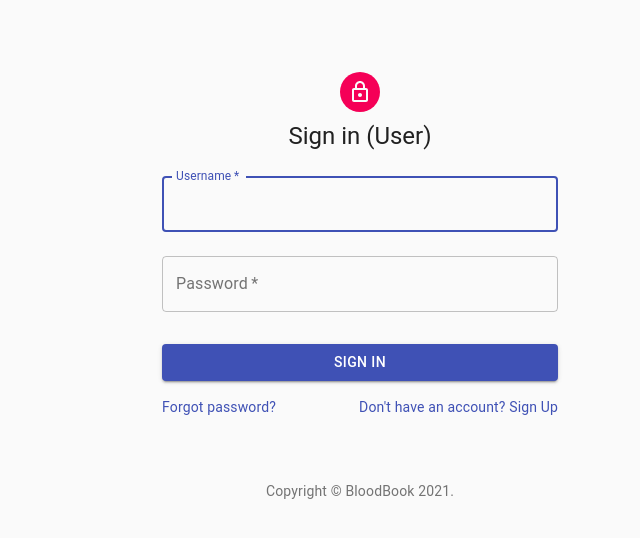
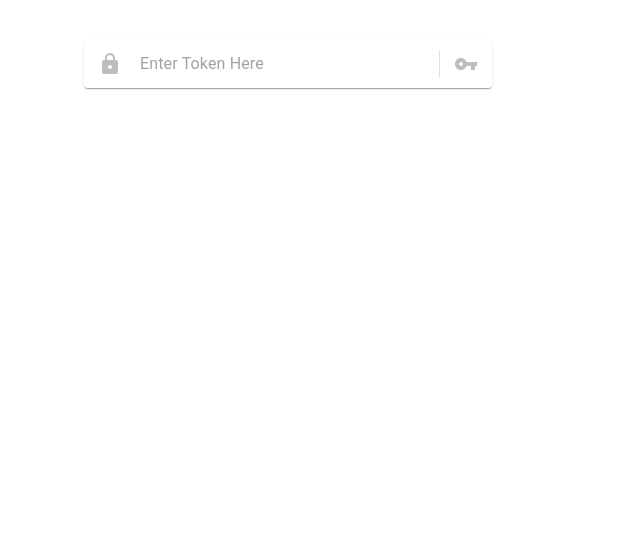
Before and after one commit to MJKSabit/BloodBook, a React (Create React App) app in the folder frontend/: page /activate in a window 1280 px wide. Before the commit this address led to /user/signin. Shown: the top 538 px of the page, without its empty margins (280-920 px from the left). Built offline with nearby package versions, Linux system fonts and the light colour scheme.

Commit message:
FrontEnd Bug Fix (Passive Activation)

```diff
--- a/frontend/src/App.js
+++ b/frontend/src/App.js
@@ -44,7 +44,13 @@ function App() {
           <Route path='/activate/:jwt'>
             <ActivateAccount />
           </Route>
+          <Route path='/activate'>
+            <ActivateAccount />
+          </Route>
           <Route path='/forgot/:jwt'>
+            <ResetPassword />
+          </Route>
+          <Route path='/forgot'>
             <ResetPassword />
           </Route>
           <Route>
--- a/frontend/src/bank/Events.js
+++ b/frontend/src/bank/Events.js
@@ -1,5 +1,5 @@
-import { Avatar, Box, Button, CircularProgress, IconButton, Link, Menu, MenuItem, Paper, Tooltip, Typography } from "@material-ui/core"
-import { FileCopyOutlined, Info, LocationOn, MoreVert, QueryBuilder, VisibilityOutlined } from "@material-ui/icons";
+import { Avatar, Box, Button, CircularProgress, Dialog, DialogActions, DialogContent, DialogTitle, IconButton, Link, Menu, MenuItem, Paper, Tooltip, Typography } from "@material-ui/core"
+import { DeleteOutlined, FileCopyOutlined, Info, LocationOn, MoreVert, QueryBuilder, VisibilityOutlined } from "@material-ui/icons";
 import { useEffect, useState } from "react"
 import { Link as RouterLink, useHistory } from "react-router-dom";
 import LocationViewer from "../generic/LocationViewer";
@@ -66,6 +66,7 @@ export const Event = props => {
   const {userType} = props
   const [anchorEl, setAnchorEl] = useState(null);
   const [event, setEvent] = useState(props.event)
+  const [open, setOpen] = useState(false)
 
   const history = useHistory()
 
@@ -147,13 +148,33 @@ export const Event = props => {
                   { editAccess &&
                     <MenuItem onClick={(e) => {
                       handleClose(e)
+                      setOpen(true)
+                    }}><DeleteOutlined style={{paddingRight: '8px'}}/>Delete</MenuItem>
+                  }
+                </Menu>
+                <Dialog open={open} onClose={e => setOpen(false)}>
+                  <DialogTitle >
+                    Confirm Delete
+                  </DialogTitle>
+                  <DialogContent>
+                    Do you really want to delete this?
+                  </DialogContent>
+                  <DialogActions>
+                    <Button onClick={e => setOpen(false)} color="primary">
+                      No
+                    </Button>
+                    <Button onClick={e => {
+                      store.dispatch(notifyUser('Deleting...'))
+                      setOpen(false)
                       deleteEvent(event.id).then(
                         () => setEvent(null),
                         err => console.log(err)
                       )
-                    }}>Delete</MenuItem>
-                  }
-                </Menu>
+                    }} color="primary" autoFocus>
+                      Yes
+                    </Button>
+                  </DialogActions>
+                </Dialog>
             </div>
         </div>
     </Paper>
--- a/frontend/src/generic/LocationSelector.js
+++ b/frontend/src/generic/LocationSelector.js
@@ -1,7 +1,7 @@
 import { mapboxGeoCoding } from '../store/action';
 import React from 'react';
 import TextField from '@material-ui/core/TextField';
-import { Box, Grid, Typography } from '@material-ui/core';
+import { Box, Grid, IconButton, Typography } from '@material-ui/core';
 import { LocationOnOutlined, Search } from '@material-ui/icons';
 import List from '@material-ui/core/List';
 import ListItem from '@material-ui/core/ListItem';
@@ -12,6 +12,7 @@ import Dialog from '@material-ui/core/Dialog';
 import LocationViewer from './LocationViewer';
 import { useEffect } from 'react';
 import axios from 'axios';
+import { useState } from 'react';
 
 function SimpleDialog(props) {
   const { onClose, open, options } = props;
@@ -45,6 +46,7 @@ export default function LocationSelector({lat, long, onSelected}) {
   const [open, setOpen] = React.useState(false);
   const [location, setLocation] = React.useState({lat: lat || 0, long: long || 0})
   const [options, setOptions] = React.useState([]);
+  const [typed, setTyped] = useState('')
 
   useEffect(() => {
     axios.get('https://extreme-ip-lookup.com/json/').then(
@@ -79,9 +81,15 @@ export default function LocationSelector({lat, long, onSelected}) {
             onKeyDown={
               e => e.key === 'Enter' && search(e.target.value)
             }
+            onChange={
+              e => setTyped(e.target.value)
+            }
+            value={typed}
             InputProps={{
               endAdornment: (
-                <Search color='inherit' size={20} onClick={e => search(e.target.previousSibling.value)} />
+                <IconButton onClick={e => search(typed)}>
+                  <Search color='inherit' size={20} />
+                </IconButton>
               ),
             }}
           />
--- a/frontend/src/jwt/ActivateAccount.js
+++ b/frontend/src/jwt/ActivateAccount.js
@@ -1,25 +1,66 @@
-import { Box, Container, Typography } from "@material-ui/core"
+import { Backdrop, Box, CircularProgress, Container, Divider, IconButton, InputBase, makeStyles, Menu, Paper, Typography } from "@material-ui/core"
+import zIndex from "@material-ui/core/styles/zIndex"
+import { Directions, Lock, Search, VpnKey } from "@material-ui/icons"
+import { useState } from "react"
 import { useEffect } from "react"
 import { useHistory, useParams } from "react-router-dom"
 import store from "../store"
 import { activateAccount, notifyUser } from "../store/action"
 
+const useStyles = makeStyles((theme) => ({
+  root: {
+    padding: '2px 4px',
+    display: 'flex',
+    alignItems: 'center',
+    width: 400,
+  },
+  input: {
+    marginLeft: theme.spacing(1),
+    flex: 1,
+  },
+  iconButton: {
+    padding: 10,
+  },
+  divider: {
+    height: 28,
+    margin: 4,
+  },
+}));
+
 const ActivateAccount = props => {
   const {jwt} = useParams()
   const history = useHistory()
+  const [jwtIn, setJwtIn] = useState(jwt || '')
+  const [loading, setLoading] = useState(false)
 
-  useEffect( () => {
-    activateAccount(jwt).then(
-      () => history.push('/'),
-      () => store.dispatch(notifyUser('Invalid Token!'))
-    )
-  }, [])
+  const classes = useStyles();
 
   return <Container maxWidth='sm'>
     <Box marginY={5}>
-      <Typography variant='h4' align='center'>
-        Verifying...
-      </Typography>
+      <Paper component="form" className={classes.root}>
+          <Lock color='disabled' style={{padding: '10px'}}/>
+        <InputBase
+          className={classes.input}
+          placeholder="Enter Token Here"
+          value={jwtIn}
+          onChange={ (e) => setJwtIn(e.target.value)}
+        />
+        <Divider className={classes.divider} orientation="vertical" />
+        <IconButton color="primary" className={classes.iconButton} aria-label="directions"
+          onClick={ () => {
+            setLoading(true)
+            activateAccount(jwtIn).then(
+                  () => {setLoading(false); store.dispatch(notifyUser('Done!')); history.push('/')},
+                  () => {setLoading(false); store.dispatch(notifyUser('Invalid Token!'))}
+                )
+          }} disabled={jwtIn === ''}>
+          <VpnKey />
+        </IconButton>
+        <Backdrop open={loading} onClick={() => store.dispatch(notifyUser('Still Verifying!'))}
+          style={{zIndex: '9999'}}>
+          <CircularProgress />
+        </Backdrop>
+      </Paper>
     </Box>
   </Container>
 
--- a/frontend/src/jwt/ResetPassword.js
+++ b/frontend/src/jwt/ResetPassword.js
@@ -9,6 +9,8 @@ const ResetPassword = props => {
   const {jwt} = useParams()
   const history = useHistory()
 
+  const [jwtIn, setJwtIn] = useState(jwt || '')
+  const [loading, setLoading] = useState(false)
   const [password, setPassword] = useState('')
   const [confirmPassword, setConfirmPassword] = useState('')
 
@@ -22,6 +24,15 @@ const ResetPassword = props => {
             <Typography variant='subtitle1'>
               Make sure new password and new confirm password matches with length of 8~20
             </Typography>
+          </Grid>
+          <Grid item xs={12}>
+            <TextField
+              variant="outlined"
+              fullWidth
+              label="Enter Token Here"
+              value={jwtIn}
+              onChange={ (e) => setJwtIn(e.target.value)}
+            />
           </Grid>
           <Grid item xs={12}>
             <TextField
@@ -48,7 +59,7 @@ const ResetPassword = props => {
           <Box display='flex' flexDirection="row-reverse" mt={4}>
             <Box>
               <Button color="primary" variant='contained' onClick={ (e) => {
-                resetPassword(jwt, password).then(
+                resetPassword(jwtIn, password).then(
                   () => {
                     store.dispatch(notifyUser('Password Reset Successfully'))
                     history.push('/')
@@ -59,7 +70,7 @@ const ResetPassword = props => {
                   }
                 )
               }}
-              disabled={password !== confirmPassword || !passwordMatcher.test(password)}>
+              disabled={jwtIn === '' || password !== confirmPassword || !passwordMatcher.test(password)}>
                 Reset Password
               </Button>
             </Box>
--- a/frontend/src/user/auth/ForgotPassword.js
+++ b/frontend/src/user/auth/ForgotPassword.js
@@ -17,7 +17,7 @@ import { useDispatch } from 'react-redux';
 import { useEffect } from 'react';
 import { forgotPassword, signIn } from '../../store/action';
 import Copyright from './Copyright';
-import { Link as RouterLink } from 'react-router-dom';
+import { Link as RouterLink, useHistory } from 'react-router-dom';
 
 const useStyles = makeStyles((theme) => ({
   paper: {
@@ -44,6 +44,7 @@ export default function ForgotPassword(props) {
   const classes = useStyles();
   const [username, setUsername] = useState('')
 
+  const history = useHistory()
   const dispatch = useDispatch()
 
   const forgotPasswordFunction = () => {
@@ -84,6 +85,7 @@ export default function ForgotPassword(props) {
               (e) => {
                 e.preventDefault()
                 forgotPasswordFunction()
+                history.push('/forgot')
               }
             }
           >
--- a/frontend/src/user/auth/SignUp.js
+++ b/frontend/src/user/auth/SignUp.js
@@ -272,7 +272,7 @@ export default function SignUp(props) {
               }
               signUpUser(data).then(response => {
                 dispatch(notifyUser('Check your Email to confirm your account!'))
-                history.push('/user/signin')
+                history.push('/activate')
               }).catch(e => console.log(e))
             }}
           >
--- a/frontend/src/user/opt/CreatePost.js
+++ b/frontend/src/user/opt/CreatePost.js
@@ -6,7 +6,7 @@ import LocationSelector from "../../generic/LocationSelector";
 import store from "../../store";
 import { createNewPost, notifyUser } from "../../store/action";
 
-export default function CreatePost(props) {
+export default function CreatePost({onPosted}) {
   const location = store.getState().profile.user.location
 
   const [open, setOpen] = useState(false)
@@ -121,7 +121,7 @@ export default function CreatePost(props) {
                           longitude
                         }
                       }, notify).then(
-                        data => {setOpen(false); setLoading(false)},
+                        data => {setOpen(false); setLoading(false); onPosted && onPosted(data)},
                         err => {console.log(err); setLoading(false)})
                     }
                   }>Post</Button>
--- a/frontend/src/user/opt/Posts.js
+++ b/frontend/src/user/opt/Posts.js
@@ -1,7 +1,7 @@
 import React from 'react'
 import './posts.css'
 import './profile.css'
-import {Avatar, Box, Button, CircularProgress, IconButton, Menu, MenuItem, Tooltip, Typography} from "@material-ui/core";
+import {Avatar, Box, Button, CircularProgress, Dialog, DialogActions, DialogContent, DialogTitle, IconButton, Menu, MenuItem, Tooltip, Typography} from "@material-ui/core";
 import Paper from "@material-ui/core/Paper";
 import MoreVertIcon from '@material-ui/icons/MoreVert';
 import QueryBuilderIcon from '@material-ui/icons/QueryBuilder';
@@ -16,11 +16,14 @@ import store from '../../store';
 import LocationViewer from '../../generic/LocationViewer';
 
 const Posts = props => {
-  const {url, label} = props
+  const {url, label, createdPost} = props
   const [posts, setPosts] = useState([])
   const [hasMore, setHasMore] = useState(true)
   const [page, setPage] = useState(0)
   const [loading, setLoading] = useState(false)
+
+  useEffect( () => createdPost && setPosts([createdPost, ...posts])
+  , [createdPost])
 
   const fetchData = (posts, more, page) => {
     if (url && more) {
@@ -65,6 +68,7 @@ const Posts = props => {
 export const Post = props => {
   const [anchorEl, setAnchorEl] = React.useState(null);
   const [post, setPost] = useState(props.post)
+  const [open, setOpen] = useState(false)
 
   const history = useHistory()
 
@@ -147,13 +151,33 @@ export const Post = props => {
                         }} key={1}><CheckCircleOutlined style={{paddingRight: '8px'}}/>Change Managed</MenuItem>,
                         <MenuItem onClick={(e) => {
                           handleClose(e)
+                          setOpen(true)
+                        }} key={2}><DeleteOutlined style={{paddingRight: '8px'}}/>Delete</MenuItem>
+                      ]}
+                    </Menu>
+                    <Dialog open={open} onClose={e => setOpen(false)}>
+                      <DialogTitle >
+                        Confirm Delete
+                      </DialogTitle>
+                      <DialogContent>
+                        Do you really want to delete this?
+                      </DialogContent>
+                      <DialogActions>
+                        <Button onClick={e => setOpen(false)} color="primary">
+                          No
+                        </Button>
+                        <Button onClick={e => {
+                          store.dispatch(notifyUser('Deleting...'))
+                          setOpen(false)
                           deletePost(post.id).then(
                             () => setPost(null),
                             err => console.log(err)
                           )
-                        }} key={2}><DeleteOutlined style={{paddingRight: '8px'}}/>Delete</MenuItem>
-                      ]}
-                    </Menu>
+                        }} color="primary" autoFocus>
+                          Yes
+                        </Button>
+                      </DialogActions>
+                    </Dialog>
                 </div>
                 <div className={'post-right profile-bg'}>
                     {post.bloodGroup}
--- a/frontend/src/user/opt/Profile.js
+++ b/frontend/src/user/opt/Profile.js
@@ -2,15 +2,18 @@ import Posts from "./Posts"
 import UserCard from "./UserCard"
 import store from "../../store"
 import { Box, CircularProgress } from "@material-ui/core"
+import { useState } from "react"
 
 const Profile = props => {
+  const [createdPost, setCreatedPost] = useState(null)
+
   if (!store.getState().profile)
   return <Box display='flex' style={{alignItems: 'center', justifyContent: 'center'}} my={5}> <CircularProgress /></Box>
 
   const username = store.getState().profile.user.username
   return (<>
-    <UserCard user={store.getState().profile} />
-    <Posts url={`/user/posts/${username}`} label='My Posts' />
+    <UserCard user={store.getState().profile} onPosted={setCreatedPost}/>
+    <Posts url={`/user/posts/${username}`} label='My Posts' createdPost={createdPost}/>
   </>)
 }
 
--- a/frontend/src/user/opt/UserCard.js
+++ b/frontend/src/user/opt/UserCard.js
@@ -10,7 +10,7 @@ import CreatePost from './CreatePost';
 
 const UserCard = props => {
 
-  const {user} = props
+  const {user, onPosted} = props
   const matches = useMediaQuery('(min-width:960px)')
 
   if (!user)
@@ -78,7 +78,7 @@ const UserCard = props => {
                 </div>
             </Grid>
         </Grid>
-      </Paper>, <CreatePost />]}
+      </Paper>, <CreatePost onPosted={onPosted}/>]}
     </div>
   )
 }
```
